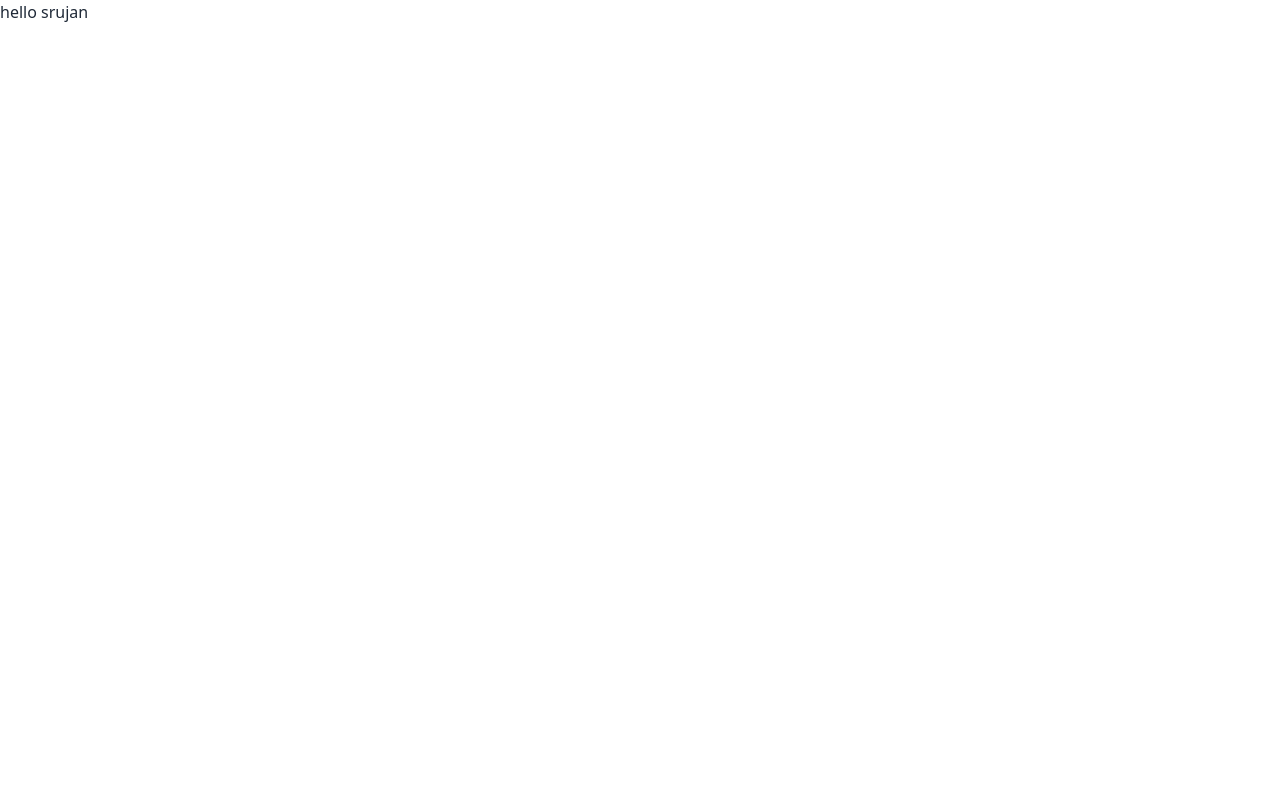
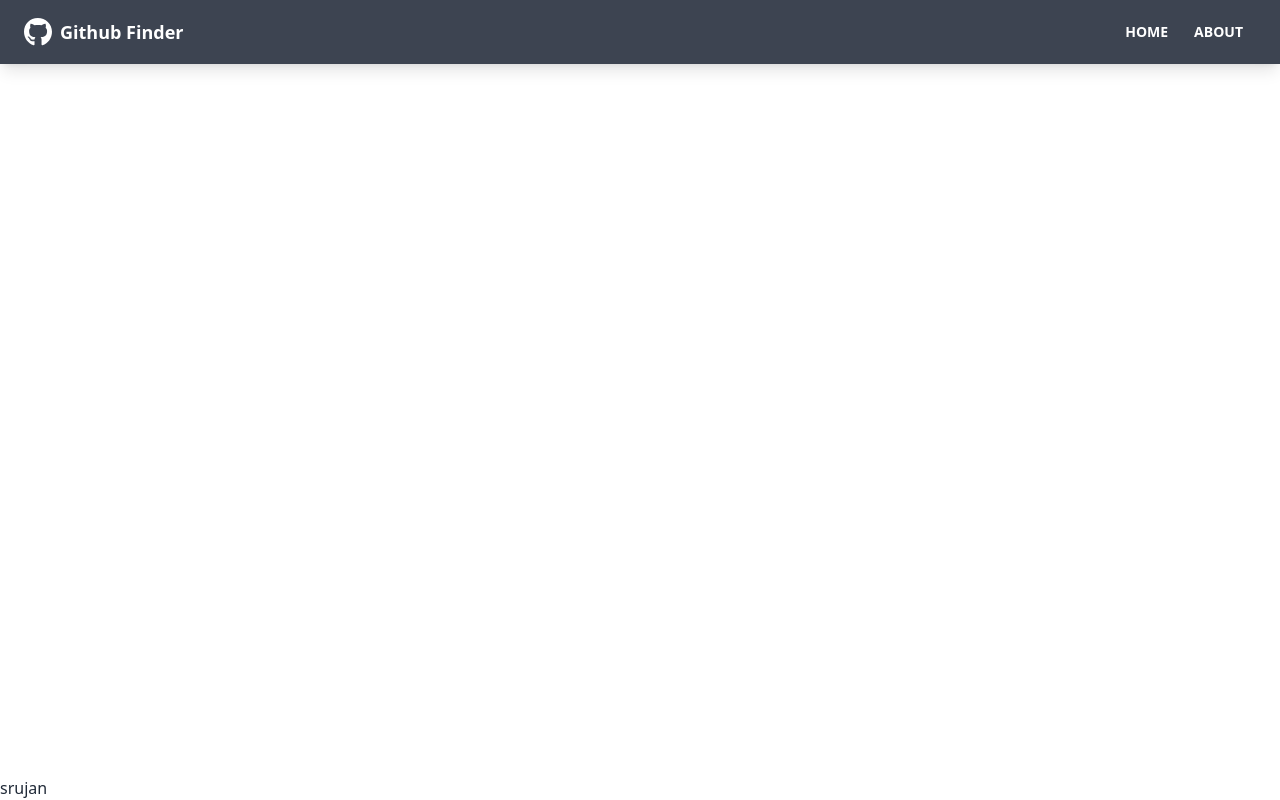
Before and after one commit to srujan-here/Github_finder, a React (Create React App) app: page / in a window 1280 px wide. Built offline with nearby package versions, Linux system fonts and the light colour scheme; the HTML template or start-up script is replaced by a standard one.

Commit message:
added navbar component

```diff
--- a/src/App.js
+++ b/src/App.js
@@ -1,11 +1,18 @@
-import './App.css';
-
+import {BrowserRouter as Router,Route} from 'react-router-dom'
+import Navbar from './components/Navbar'
 function App() {
   return (
-    <div>
-      hello srujan
+    <Router>
+    <div className="flex flex-col justify-between h-screen">
+    <Navbar />
+    <main>
+      srujan
+    </main>
+
     </div>
+    </Router>
   );
+
 }
 
 export default App;
--- /dev/null
+++ b/src/components/Navbar.jsx
@@ -0,0 +1,41 @@
+import React from 'react'
+import {FaGithub} from 'react-icons/fa'
+import {Link} from 'react-router-dom'
+import PropTypes from 'prop-types'
+
+function Navbar({title}) {
+  return (
+    <nav className="navbar bg-neutral shadow-lg mb-12  text-white">
+    <div className="container mx-auto">
+       <div className="flex-none mx-2 px-2 ">
+       <FaGithub className="inline pr-2 text-4xl" />
+       <Link to='/sru' className="text-lg align-middle font-bold ">
+        {title}
+       </Link>
+        </div>
+
+        <div className="flex-1 px-2 mx-2">
+            <div className="flex justify-end">
+            <Link to='/' className='btn btn-ghost btn-sm rounded-btn'>
+                Home
+            </Link>
+            <Link to='/about' className='btn btn-ghost btn-sm rounded-btn'>
+                About
+            </Link>
+
+            </div>
+        </div>
+
+    </div>
+    </nav>
+  )
+}
+
+Navbar.defaultProps = {
+    title: 'Github Finder',
+}
+Navbar.propTypes={
+    title: PropTypes.string
+}
+
+export default Navbar
```
Also changed, not shown: src/App.css (deleted).
